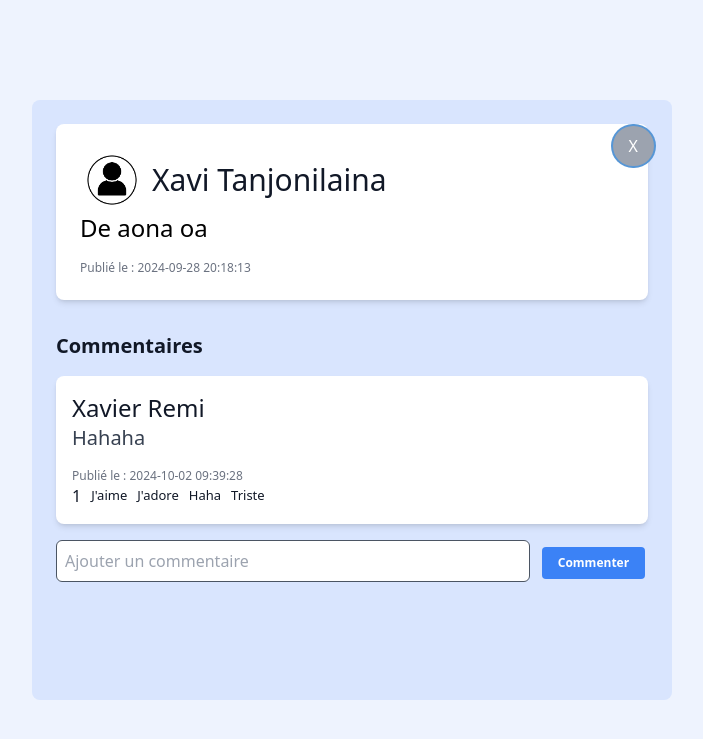
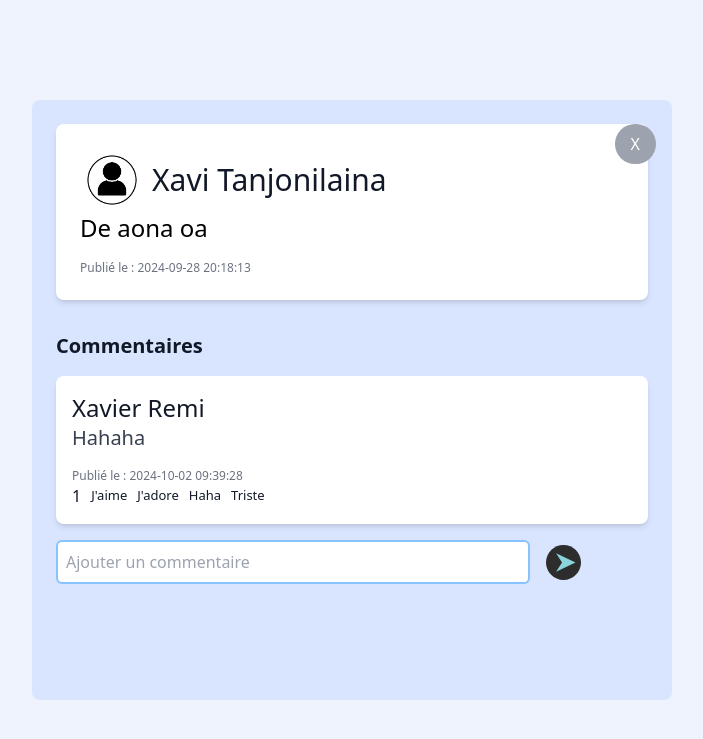
Before and after one commit to Remi1155/reseau-social, a PHP site: page /comment/show_comments.php?id_publication=20 in a window 1280 px wide. Shown: the top 739 px of the page, without its empty margins (288-991 px from the left). Run offline with PHP 8.4, Linux system fonts and the light colour scheme; the visitor is signed in with stand-in values (Sample User, id 1); data comes from the database, SQL or seed files in the repository.

Commit message:
changement du boutton de commentaire

```diff
--- a/comment/show_comments.php
+++ b/comment/show_comments.php
@@ -62,7 +62,7 @@ $commentaires = $comments_stmt->fetchAll();
         <!-- Bouton de retour -->
         <div class="fixed top-1/6 right-1/4">
             <a href="../others/home.php#<?php echo $id_publication ?>">
-                <button class="bg-gray-400 text-white px-4 py-2 rounded-full hover:bg-gray-500 transition duration-300 border border-[#0F89FD7F] border-solid border-2 mx-4">
+                <button class="bg-gray-400 text-white px-4 py-2 rounded-full hover:bg-gray-500 transition duration-300 mx-4">
                     X
                 </button>
             </a>
@@ -144,10 +144,17 @@ $commentaires = $comments_stmt->fetchAll();
 
 
         <!-- Champ pour commenter -->
-        <form method="post" action="../comment/comment.php" class="w-full">
-            <input name="commentaire" placeholder="Ajouter un commentaire" class="text-base border border-1 border-solid border-gray-600 p-2 rounded-md w-4/5"></input>
+        <form method="post" action="../comment/comment.php" class="w-full flex items-center">
+            <input name="commentaire" placeholder="Ajouter un commentaire" class="text-base border border-2 border-[#0F89FD7F] border-solid focus:outline-none focus:ring-1 focus:ring-[#2A91FE98] p-2 rounded-md w-4/5"></input>
             <input type="hidden" name="id_publication" value="<?php echo $publication['id_publication']; ?>">
-            <button type="submit" class="bg-blue-500 hover:bg-blue-600 text-white text-xs font-bold  px-4 py-2 rounded text-sm ml-2">Commenter</button>
+            <button type="submit" class="ml-4">
+                <svg height="35px" width="35px" version="1.1" id="Layer_1" xmlns="http://www.w3.org/2000/svg" xmlns:xlink="http://www.w3.org/1999/xlink"
+                    viewBox="0 0 512 512" xml:space="preserve">
+                    <path style="fill:#2D2D2D;" d="M256,0C114.608,0,0,114.608,0,256c0,141.376,114.608,256,256,256s256-114.624,256-256
+                                                                	   C512,114.608,397.392,0,256,0z" />
+                    <path style="fill:#8AD5DD;" d="M147.136,392.144l87.472-136.4l-87.472-136.4l284.304,136.4L147.136,392.144z" />
+                </svg>
+            </button>
         </form>
 
 
--- a/styles/output.css
+++ b/styles/output.css
@@ -695,6 +695,10 @@ video {
   margin-right: 0.5rem;
 }
 
+.ml-4 {
+  margin-left: 1rem;
+}
+
 .block {
   display: block;
 }
```
Also changed, not shown: others/home.php (+9 -2 lines).
